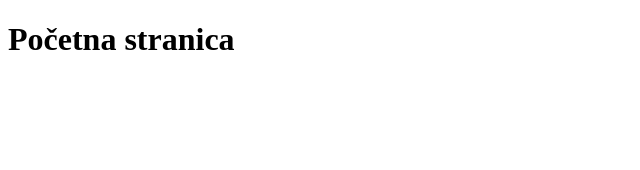
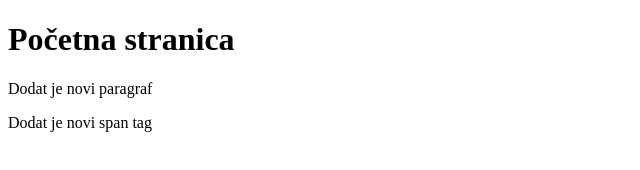
Before and after one commit to aleksandrovicxx/Predavanja, a plain HTML site: page 03_GIT/index.html in a window 1280 px wide. Shown: the whole page, without its empty margins (0-640 px from the left). Drawn offline with Linux system fonts and the light colour scheme.

Commit message:
Izmanjen index.html fajl

```diff
--- a/03_GIT/index.html
+++ b/03_GIT/index.html
@@ -7,6 +7,8 @@
 </head>
 <body>
     <h1>Početna stranica</h1>
+    <p>Dodat je novi paragraf</p>
+    <span>Dodat je novi span tag</span>
 
 </body>
 </html>
```
